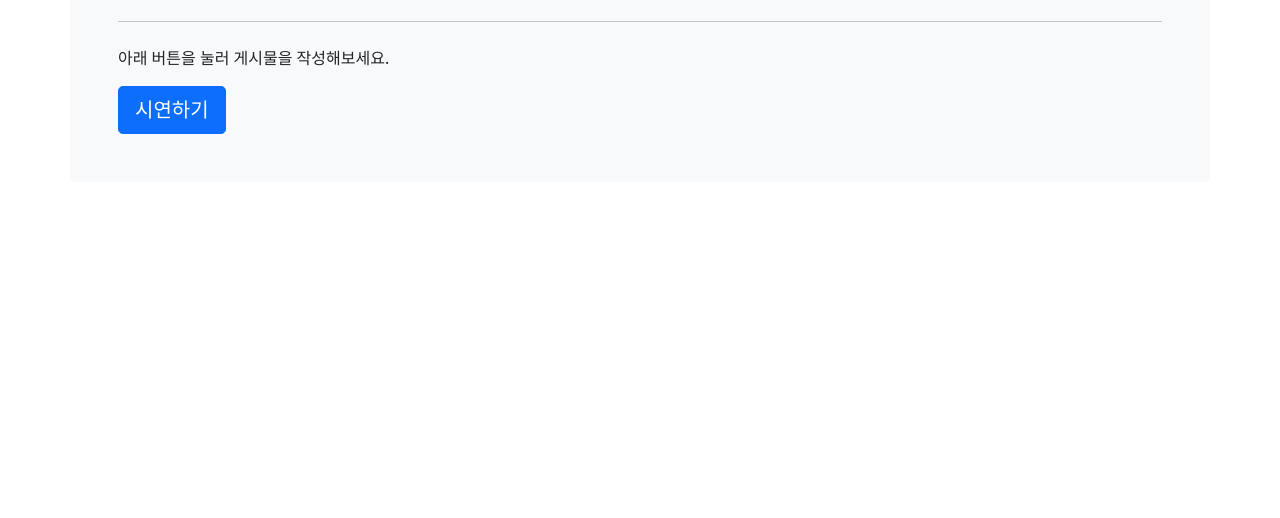
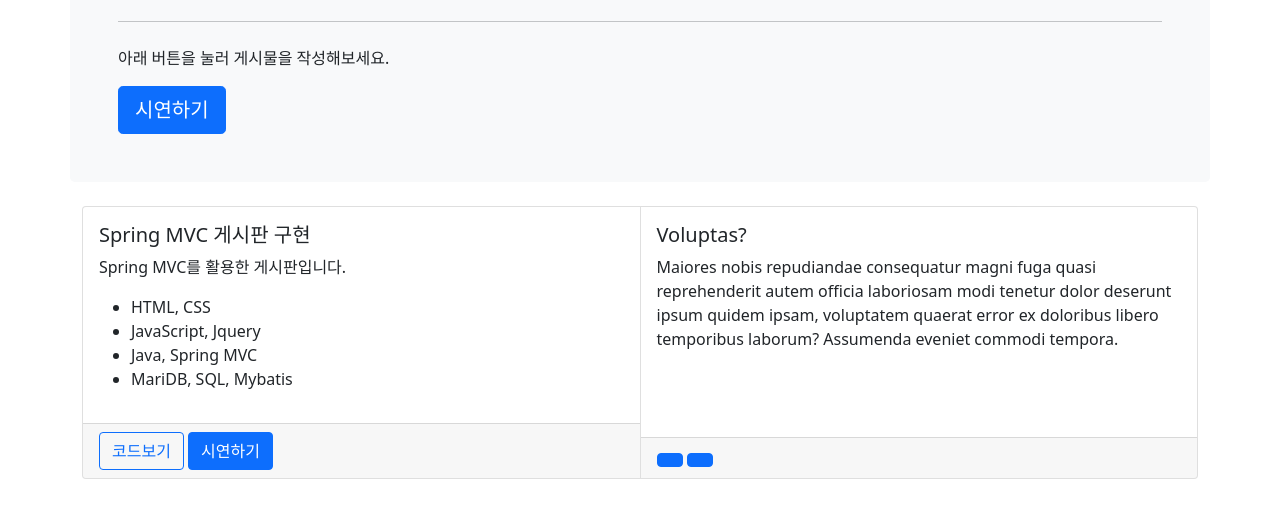
Before and after one commit to woowonjo/woowonjo.github.io, a plain HTML site: page index.html in a window 1280 px wide. Shown: the part 216-734 px from the top of the page. Drawn offline with nearby package versions, Linux system fonts and the light colour scheme.

Commit message:
Update index.html

```diff
--- a/index.html
+++ b/index.html
@@ -40,6 +40,55 @@
         </div>
 
     </div>
-    <script src="https://cdn.jsdelivr.net/npm/bootstrap@5.1.3/dist/js/bootstrap.bundle.min.js" integrity="sha384-ka7Sk0Gln4gmtz2MlQnikT1wXgYsOg+OMhuP+IlRH9sENBO0LRn5q+8nbTov4+1p" crossorigin="anonymous"></script>
+
+    <!-- .container>.row>.col -->
+    <div class="container">
+        <div class="row">
+            <div class="col">
+
+                <!-- .card-group>.card*2>.card-body>h5.card-title>lorem1^p.card-text>lorem^^.card-footer>a.btn.btn-primary*2 -->
+                <div class="card-group">
+                    <div class="card">
+                        <div class="card-body">
+                            <h5 class="card-title">
+                                Spring MVC 게시판 구현
+                            </h5>
+                            <p class="card-text">
+                                Spring MVC를 활용한 게시판입니다.
+                            </p>
+
+                            <ul>
+                                <li>HTML, CSS</li>
+                                <li>JavaScript, Jquery</li>
+                                <li>Java, Spring MVC</li>
+                                <li>MariDB, SQL, Mybatis</li>
+                            </ul>
+
+                        </div>
+                        <div class="card-footer">
+                            <a href="https://github.com/woowonjo/spring20220513" class="btn btn-outline-primary"> 코드보기 </a>
+                            <a href="http://3.34.146.184/spr/board/list" class="btn btn-primary"> 시연하기 </a>
+                        </div>
+                    </div>
+                    <div class="card">
+                        <div class="card-body">
+                            <h5 class="card-title">
+                                Voluptas?
+                            </h5>
+                            <p class="card-text">
+                                Maiores nobis repudiandae consequatur magni fuga quasi reprehenderit autem officia laboriosam modi tenetur dolor deserunt ipsum quidem ipsam, voluptatem quaerat error ex doloribus libero temporibus laborum? Assumenda eveniet commodi tempora.
+                            </p>
+                        </div>
+                        <div class="card-footer">
+                            <a href="" class="btn btn-primary"></a>
+                            <a href="" class="btn btn-primary"></a>
+                        </div>
+                    </div>
+                </div>
+
+            </div>
+        </div>
+    </div>
+
 </body>
 </html>
```
